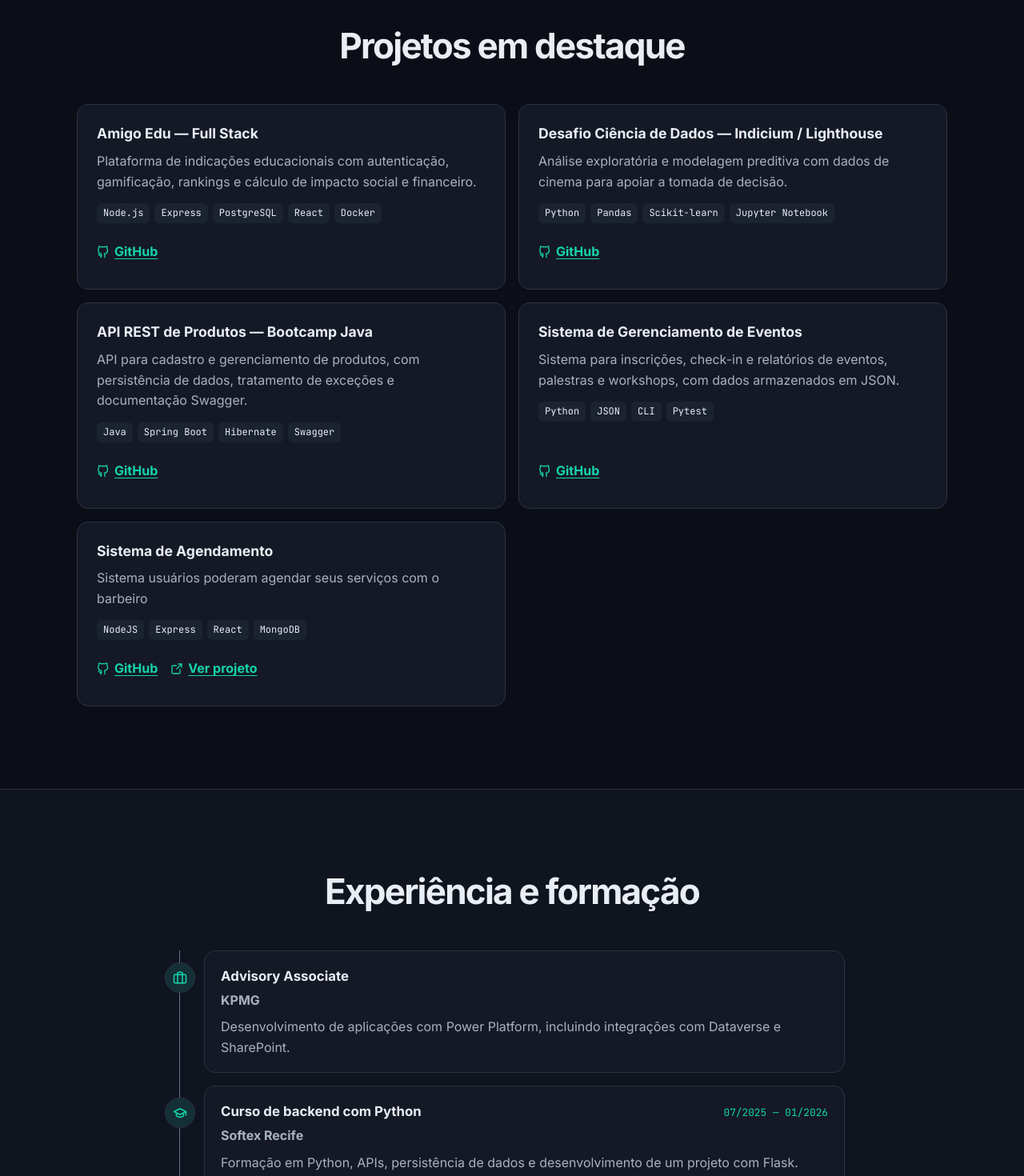
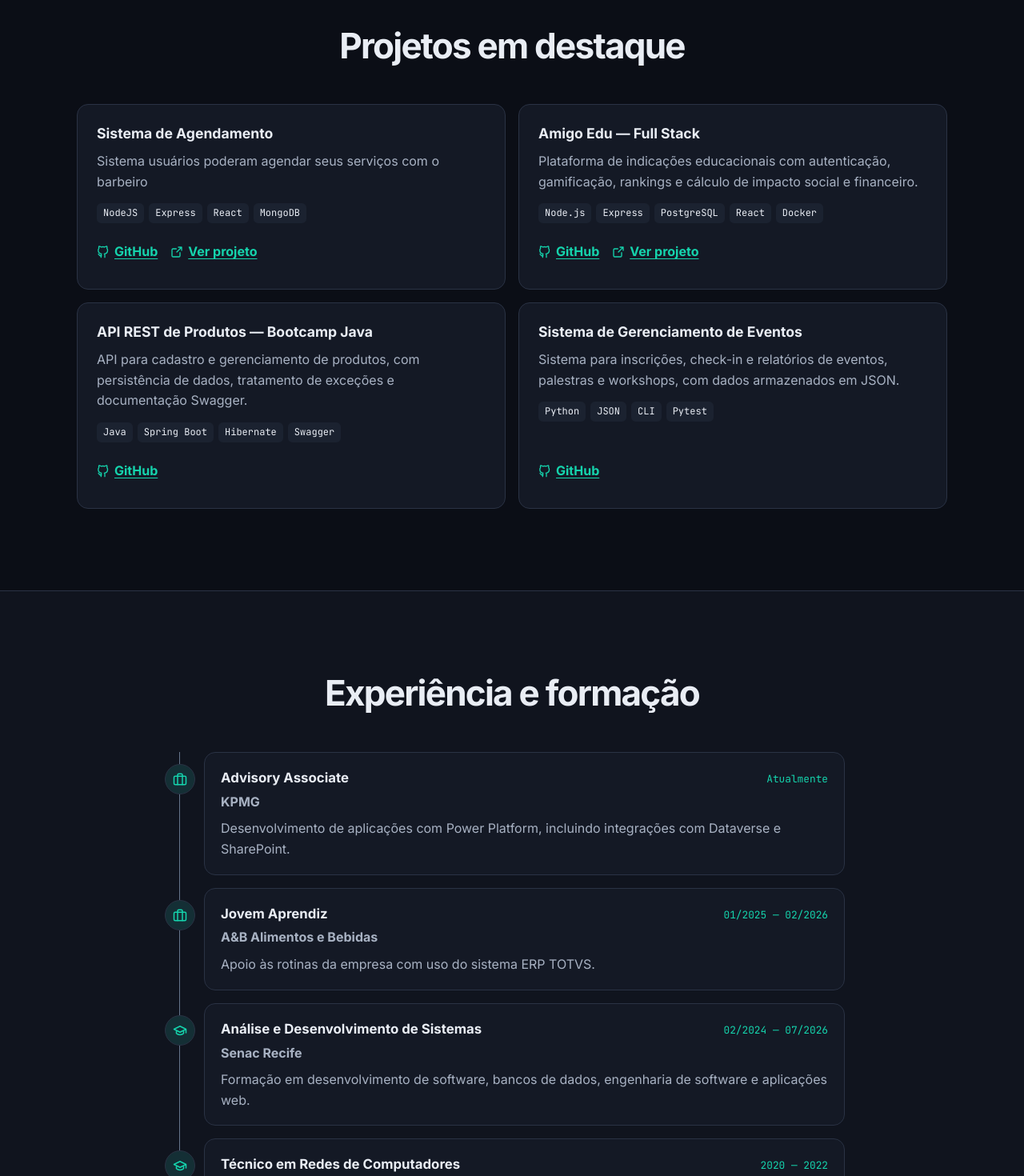
Before and after one commit to limaamorim/Portfolio, a React (Vite) app: page / in a window 1280 px wide. Shown: the part 2020-3490 px from the top of the page at 80% size. Built offline with nearby package versions, Linux system fonts and the light colour scheme.

Commit message:
Atualizar novos dados

```diff
--- a/src/dados/perfil.ts
+++ b/src/dados/perfil.ts
@@ -10,28 +10,21 @@ export const trajetoria = [
     tipo: "trabalho",
     titulo: "Advisory Associate",
     instituicao: "KPMG",
-    periodo: "",
+    periodo: "Atualmente",
     descricao: "Desenvolvimento de aplicações com Power Platform, incluindo integrações com Dataverse e SharePoint.",
   },
   {
-    tipo: "formacao",
-    titulo: "Curso de backend com Python",
-    instituicao: "Softex Recife",
-    periodo: "07/2025 — 01/2026",
-    descricao: "Formação em Python, APIs, persistência de dados e desenvolvimento de um projeto com Flask.",
-  },
-  {
     tipo: "trabalho",
-    titulo: "Residência em SAP MM e Fundamentos de IA",
-    instituicao: "Deloitte e Porto Digital",
-    periodo: "03/2025 — 06/2025",
-    descricao: "Residência tecnológica com foco em processos de compras, gestão de materiais e fundamentos de inteligência artificial.",
+    titulo: "Jovem Aprendiz",
+    instituicao: "A&B Alimentos e Bebidas",
+    periodo: "01/2025 — 02/2026",
+    descricao: "Apoio às rotinas da empresa com uso do sistema ERP TOTVS.",
   },
   {
     tipo: "formacao",
     titulo: "Análise e Desenvolvimento de Sistemas",
     instituicao: "Senac Recife",
-    periodo: "",
+    periodo: "02/2024 — 07/2026 ",
     descricao: "Formação em desenvolvimento de software, bancos de dados, engenharia de software e aplicações web.",
   },
   {
@@ -46,4 +39,5 @@ export const trajetoria = [
 export const contatos = [
   { nome: "GitHub", icone: "github" as const, detalhe: "limaamorim", url: "https://github.com/limaamorim" },
   { nome: "LinkedIn", icone: "linkedin" as const, detalhe: "José Fernando", url: "https://www.linkedin.com/in/jos%C3%A9-fernando-lima-amorim/" },
+  { nome: "WhatsApp", icone: "whatsapp" as const, detalhe: "limaamorim", url: "https://github.com/limaamorim" },
 ];
--- a/src/dados/projetos.ts
+++ b/src/dados/projetos.ts
@@ -10,20 +10,23 @@ type Projeto = {
 
 export const projetos: Projeto[] = [
   {
+    id: "sitema-barbearia",
+    nome: "Sistema de Agendamento",
+    descricao: "Sistema usuários poderam agendar seus serviços com o barbeiro",
+    tecnologias: ["NodeJS", "Express", "React", "MongoDB"],
+    linkGithub: "https://github.com/limaamorim/Sistema-de-Gerenciamento-de-Eventos-",
+    linkProjeto: "https://esquina-barbearia.vercel.app/"
+
+  },
+  {
     id: "amigo-edu",
     nome: "Amigo Edu — Full Stack",
     descricao: "Plataforma de indicações educacionais com autenticação, gamificação, rankings e cálculo de impacto social e financeiro.",
     tecnologias: ["Node.js", "Express", "PostgreSQL", "React", "Docker"],
     linkGithub: "https://github.com/limaamorim/Proleduca_Backend",
+    linkProjeto: "https://amigoedu.netlify.app/login",
 
 
-  },
-  {
-    id: "indicium",
-    nome: "Desafio Ciência de Dados — Indicium / Lighthouse",
-    descricao: "Análise exploratória e modelagem preditiva com dados de cinema para apoiar a tomada de decisão.",
-    tecnologias: ["Python", "Pandas", "Scikit-learn", "Jupyter Notebook"],
-    linkGithub: "https://github.com/limaamorim/lighthouse-ciencia-dados",
   },
   {
     id: "api-produtos",
@@ -40,15 +43,7 @@ export const projetos: Projeto[] = [
     linkGithub: "https://github.com/limaamorim/Sistema-de-Gerenciamento-de-Eventos-",
 
   },
-  {
-    id: "sitema-barbearia",
-    nome: "Sistema de Agendamento",
-    descricao: "Sistema usuários poderam agendar seus serviços com o barbeiro",
-    tecnologias: ["NodeJS", "Express", "React", "MongoDB"],
-    linkGithub: "https://github.com/limaamorim/Sistema-de-Gerenciamento-de-Eventos-",
-    linkProjeto: "https://esquina-barbearia.vercel.app/"
 
-  },
 
 
 
--- a/src/secoes/Contato.tsx
+++ b/src/secoes/Contato.tsx
@@ -11,7 +11,7 @@ export default function Contato() {
       <ul className="contato__lista" role="list">
         {contatos.map(({ nome, detalhe, url, icone }) => (
           <li key={nome}>
-            <a className="secao__painel secao__painel--com-icone cartao-hover" href={url}>
+            <a className="secao__painel secao__painel--com-icone cartao-hover" target="_blank" href={url}>
               <span className="icone-destaque"><Icone nome={icone} tamanho={20} /></span>
               <div>
                 <strong>{nome}</strong>
--- a/src/secoes/Projetos.tsx
+++ b/src/secoes/Projetos.tsx
@@ -27,6 +27,7 @@ export default function Projetos() {
                     className="projetos__link"
                     href={projeto.linkGithub}
                     aria-label={`GitHub de ${projeto.nome}`}
+                    target="_blank"
                   >
                     <Icone nome="github" tamanho={16} /> GitHub
                   </a>
@@ -37,6 +38,7 @@ export default function Projetos() {
                     className="projetos__link"
                     href={projeto.linkProjeto}
                     aria-label={`Ver projeto: ${projeto.nome}`}
+                    target="_blank"
                   >
                     <Icone nome="linkExterno" tamanho={16} /> Ver projeto
                   </a>
--- a/src/secoes/Sobre.tsx
+++ b/src/secoes/Sobre.tsx
@@ -10,7 +10,7 @@ export default function Sobre() {
       <div className="sobre__conteudo">
         <div className="sobre__bio">
           <p>
-            Sou José Fernando de Lima Amorim, de Recife. Gosto de desenvolver
+            Sou José Fernando de Lima Amorim, de Paulista. Gosto de desenvolver
             aplicações que resolvem problemas do dia a dia.
           </p>
           <p>
```
